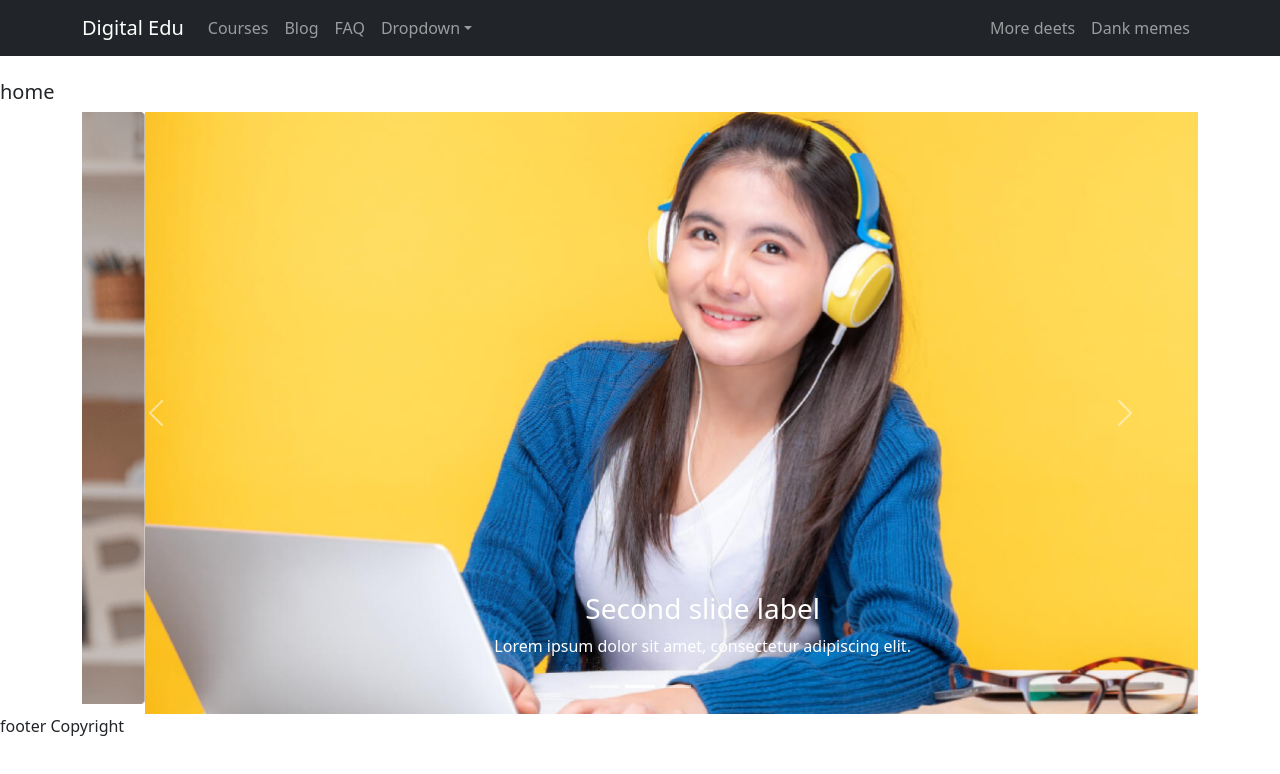
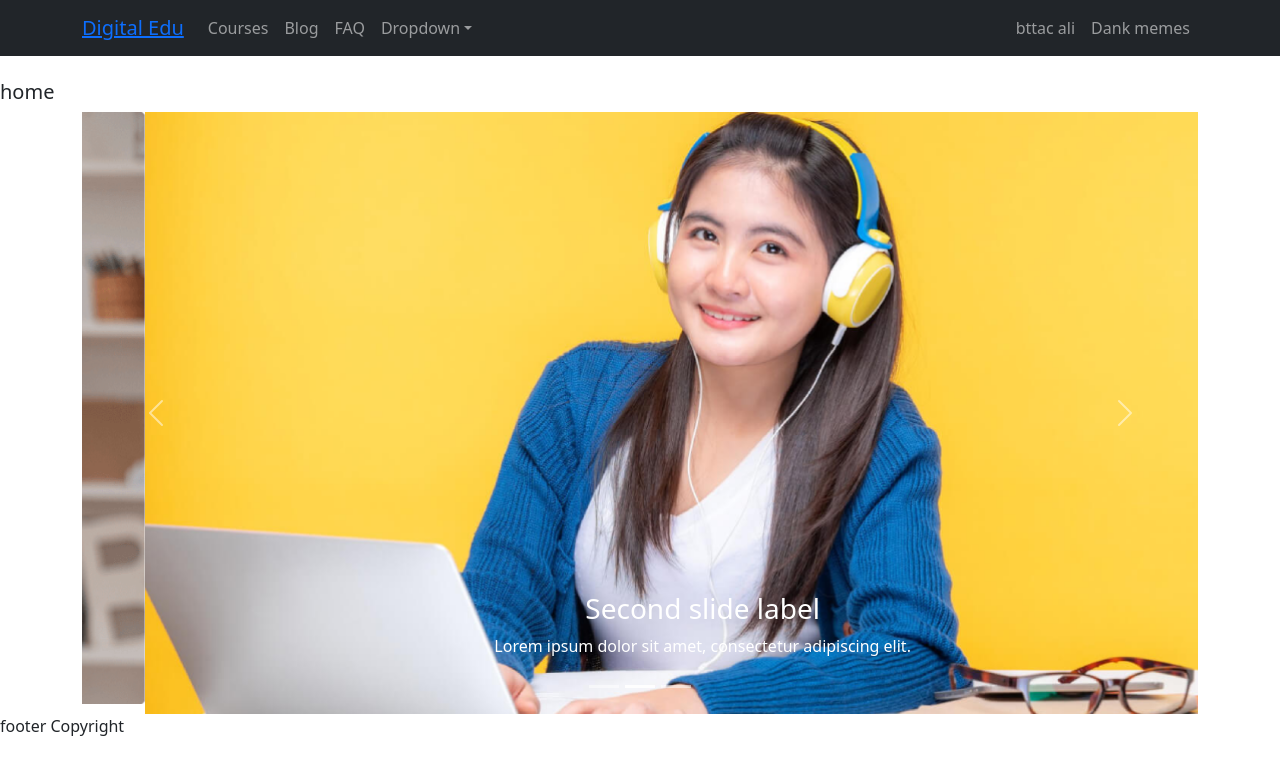
Before and after one commit to NusratJahanBristy/Digital-Edu, a React (Create React App) app: page / in a window 1280 px wide. Shown: the top 774 px of the page. Built offline with nearby package versions, Linux system fonts and the light colour scheme; no server answers.

Commit message:
context setup and check

```diff
--- a/public/index.html
+++ b/public/index.html
@@ -24,7 +24,7 @@
       work correctly both with client-side routing and a non-root public URL.
       Learn how to configure a non-root public URL by running `npm run build`.
     -->
-    <title>React App</title>
+    <title>Digital Edu</title>
   </head>
   <body>
     <noscript>You need to enable JavaScript to run this app.</noscript>
--- a/src/Pages/Courses/Courses.js
+++ b/src/Pages/Courses/Courses.js
@@ -1,9 +1,13 @@
 import React from 'react';
 import { Col, Container, Row } from 'react-bootstrap';
+import { useLoaderData } from 'react-router-dom';
+
 import LeftSide from '../LeftSide/LeftSide';
-import RightSide from '../RighSide/RightSide';
+// import RightSide from '../RighSide/RightSide';
 
 const Courses = () => {
+    const courses=useLoaderData();
+    console.log(courses)
     return (
         <div>
             <Container>
@@ -12,7 +16,9 @@ const Courses = () => {
                         <LeftSide></LeftSide>
                     </Col>
                     <Col lg='10'>
-                        <RightSide></RightSide>
+                        {/* <RightSide></RightSide> */}
+                        <h4>fjgo</h4>
+
                     </Col>
 
                 </Row>
--- a/src/Pages/Header/Header.js
+++ b/src/Pages/Header/Header.js
@@ -1,15 +1,19 @@
 import React from 'react';
+import { useContext } from 'react';
 import Container from 'react-bootstrap/Container';
 import Nav from 'react-bootstrap/Nav';
 import Navbar from 'react-bootstrap/Navbar';
 import NavDropdown from 'react-bootstrap/NavDropdown';
+import { Link } from 'react-router-dom';
+import { AuthContext } from '../../contexts/AuthProvider/AuthProvider';
 import LeftSide from '../LeftSide/LeftSide';
 
 const Header = () => {
+  const {user}=useContext(AuthContext)
   return (
     <Navbar collapseOnSelect className='mb-4' expand="lg" bg="dark" variant="dark">
       <Container>
-        <Navbar.Brand href="#home">Digital Edu</Navbar.Brand>
+        <Navbar.Brand><Link to='/'>Digital Edu</Link></Navbar.Brand>
         <Navbar.Toggle aria-controls="responsive-navbar-nav" />
         <Navbar.Collapse id="responsive-navbar-nav">
           <Nav className="me-auto">
@@ -29,7 +33,7 @@ const Header = () => {
             </NavDropdown>
           </Nav>
           <Nav>
-            <Nav.Link href="#deets">More deets</Nav.Link>
+            <Nav.Link href="#deets">{user?.displayName}</Nav.Link>
             <Nav.Link eventKey={2} href="#memes">
               Dank memes
             </Nav.Link>
--- a/src/Pages/Home/Home.js
+++ b/src/Pages/Home/Home.js
@@ -1,11 +1,15 @@
 import React from 'react';
+import { useLoaderData } from 'react-router-dom';
 import BrandCarousel from '../BrandCarousel/BrandCarousel';
 
 const Home = () => {
+  const courses=useLoaderData()
+  console.log(courses)
     return (
         <div>
           <h5>home</h5>
           <BrandCarousel></BrandCarousel>
+          {/* <h3>digital{courses.length}</h3> */}
         </div>
     );
 };
--- a/src/Pages/LeftSide/LeftSide.js
+++ b/src/Pages/LeftSide/LeftSide.js
@@ -7,7 +7,7 @@ const LeftSide = () => {
     const [categories,setCategories]=useState([]);
 
     useEffect(()=>{
-fetch('http://localhost:5000/news-categories')
+fetch('http://localhost:5000/courses-categories')
 .then(res=>res.json())
 .then(data=>setCategories(data))
     },[])
@@ -16,7 +16,7 @@ fetch('http://localhost:5000/news-categories')
     return (
         <div>
             <h1>All Courses List:{categories.length}</h1>
-            <div className='text-danger'>
+            <div className=''>
                 {
                     categories.map(category=><p key={category.id}>
                         <Link to={`/courses/${category.id}`}>{category.name}</Link>
--- a/src/Pages/RighSide/RightSide.js
+++ b/src/Pages/RighSide/RightSide.js
@@ -1,9 +1,13 @@
 import React from 'react';
+import { useLoaderData } from 'react-router-dom';
 
 const RightSide = () => {
+    const courses=useLoaderData();
+    console.log(courses)
     return (
         <div>
             <h1>thid is rightsside</h1>
+            {/* <h4>{courses.length}</h4> */}
         </div>
     );
 };
--- a/src/Routes/Routes/Routes.js
+++ b/src/Routes/Routes/Routes.js
@@ -6,6 +6,7 @@ import FAQ from "../../Pages/FAQ/FAQ";
 import Login from "../../Pages/Login/Login";
 import Courses from "../../Pages/Courses/Courses";
 import Register from "../../Pages/Register/Register";
+import RightSide from "../../Pages/RighSide/RightSide";
 
 
 export const routes = createBrowserRouter([
@@ -20,11 +21,14 @@ export const routes = createBrowserRouter([
             },
             {
                 path:'/home',
-                element:<Home></Home>
+                element:<Home></Home>,
+                loader:()=>(`http://localhost:5000/courses`)
             },
             {
                 path:'/courses/:id',
-                element:<Courses></Courses>
+                element:<Courses></Courses>,
+                loader: ()=>fetch (`http://localhost:5000/courses}`)
+
             },
             {
                 path:'/blog/:id',
@@ -41,6 +45,12 @@ export const routes = createBrowserRouter([
             {
                 path:'/login',
                 element:<Login></Login>
+            },
+            {
+                path:'/rightside',
+                element:<RightSide></RightSide>
+
+
             }
         ]
     }
--- /dev/null
+++ b/src/contexts/AuthProvider/AuthProvider.js
@@ -0,0 +1,15 @@
+import React from 'react';
+import { createContext } from 'react';
+
+export const AuthContext = createContext()
+const AuthProvider = ({ children }) => {
+    const user = { displayName: 'bttac ali' }
+    const authInfo={user}
+    return (
+        <AuthContext.Provider value={ authInfo}>
+            {children}
+        </AuthContext.Provider>
+    );
+};
+
+export default AuthProvider;
--- a/src/index.js
+++ b/src/index.js
@@ -4,11 +4,14 @@ import './index.css';
 import App from './App';
 import reportWebVitals from './reportWebVitals';
 import 'bootstrap/dist/css/bootstrap.min.css';
+import AuthProvider from './contexts/AuthProvider/AuthProvider';
 
 const root = ReactDOM.createRoot(document.getElementById('root'));
 root.render(
   <React.StrictMode>
+    <AuthProvider>
     <App />
+    </AuthProvider>
   </React.StrictMode>
 );
 
```
Also changed, not shown: public/favicon.png (added), 1 other file (tests, documents, lock files or other folders).
